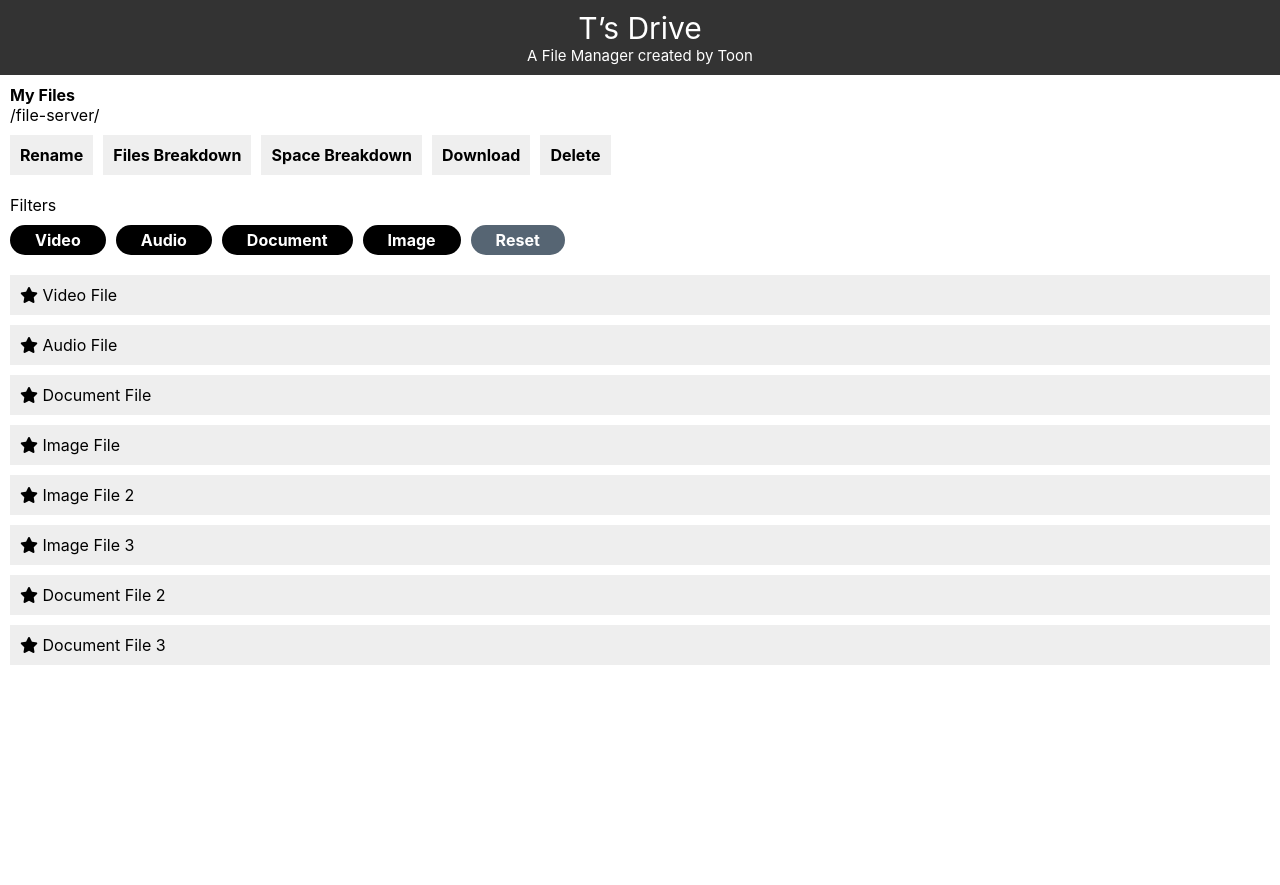
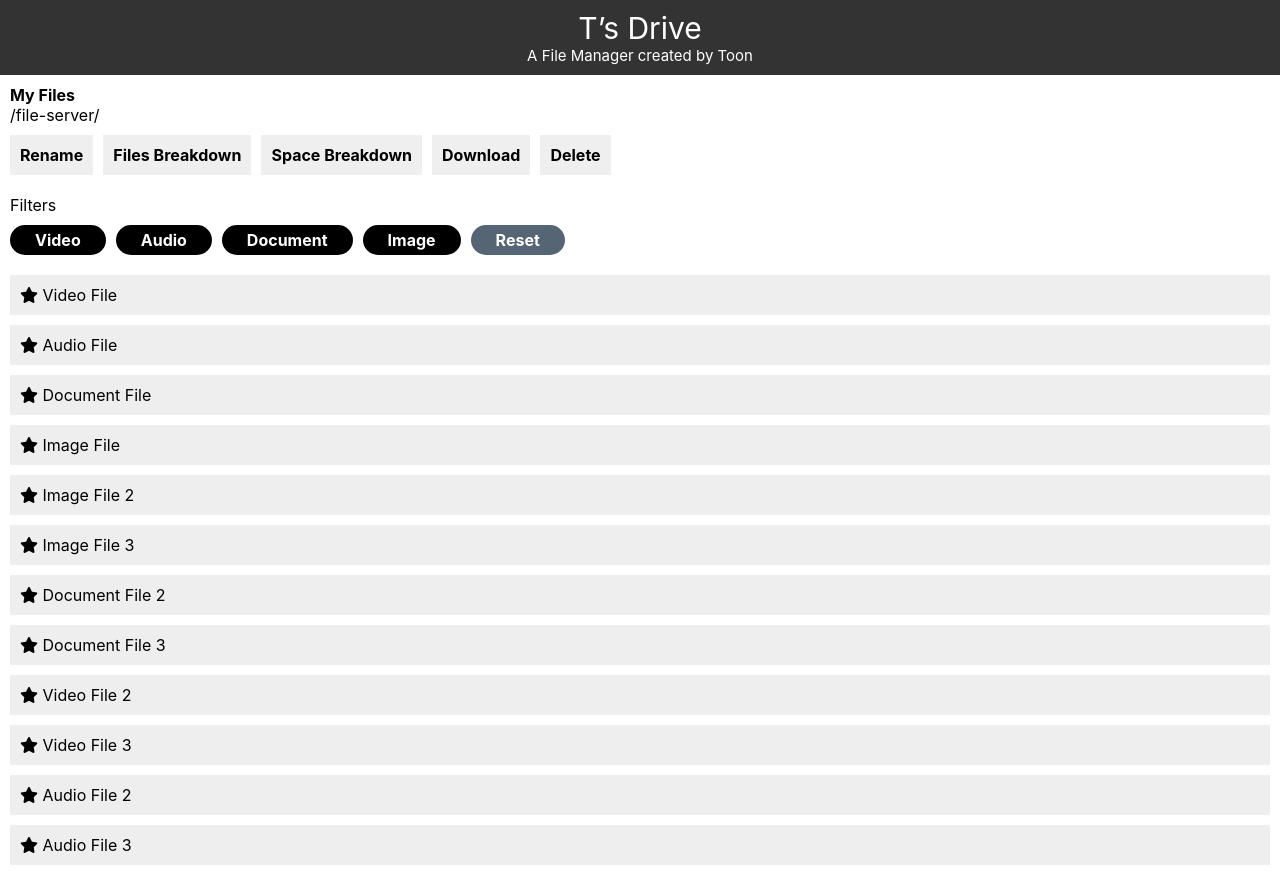
Before and after one commit to Coding4Toon/bounty-react-multimedia-app, a React (Create React App) app: page / in a window 1280 px wide. Before the commit the page ends 800 px from the top, so only its background shows below. Built offline with nearby package versions, Linux system fonts and the light colour scheme.

Commit message:
Adding more files

```diff
--- a/src/data.js
+++ b/src/data.js
@@ -55,4 +55,32 @@ export const data = [
         path: "/file-server/document3.pdf",
         size: 272
     },
+    {
+        id: 9,
+        name: 'Video File 2',
+        type: 'video',
+        path: "/file-server/video2.mp4",
+        size: 272
+    },
+    {
+        id: 10,
+        name: 'Video File 3',
+        type: 'video',
+        path: "/file-server/video3.mp4",
+        size: 272
+    },
+    {
+        id: 11,
+        name: 'Audio File 2',
+        type: 'audio',
+        path: "/file-server/audio2.mp3",
+        size: 272
+    },
+    {
+        id: 12,
+        name: 'Audio File 3',
+        type: 'audio',
+        path: "/file-server/audio3.mp3",
+        size: 272
+    },
 ]
```
